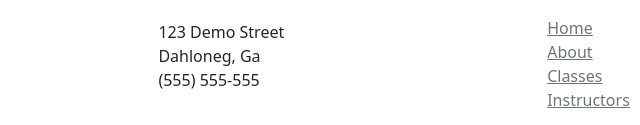
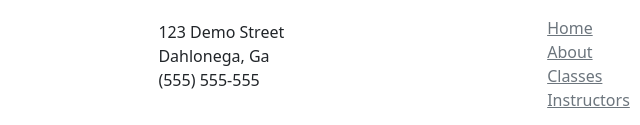
Before and after one commit to colehansen28/Yoga_website, a plain HTML site: page index.html in a window 1280 px wide. Shown: the part 2418-2543 px from the top of the page, 294-934 px from the left. Drawn offline with nearby package versions, Linux system fonts and the light colour scheme.

Commit message:
Update index.html
misspelled Dahlonega

```diff
--- a/index.html
+++ b/index.html
@@ -91,7 +91,7 @@
             <p>Created by <a href="" class="text-secondary">Cole hansen</a></p>
         </div>
         <div>
-            <p>123 Demo Street <br>Dahloneg, Ga <br>(555) 555-555</p>
+            <p>123 Demo Street <br>Dahlonega, Ga <br>(555) 555-555</p>
         </div>
         <div class="d-grid">
             <a href="" class=" text-secondary">Home</a>
```
